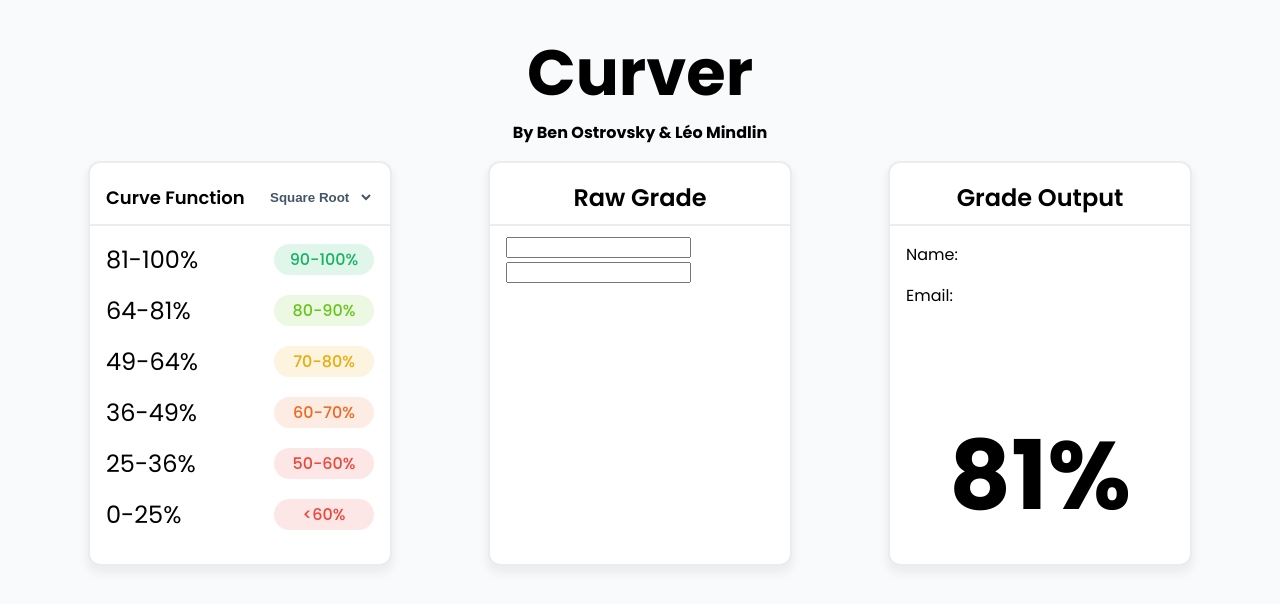
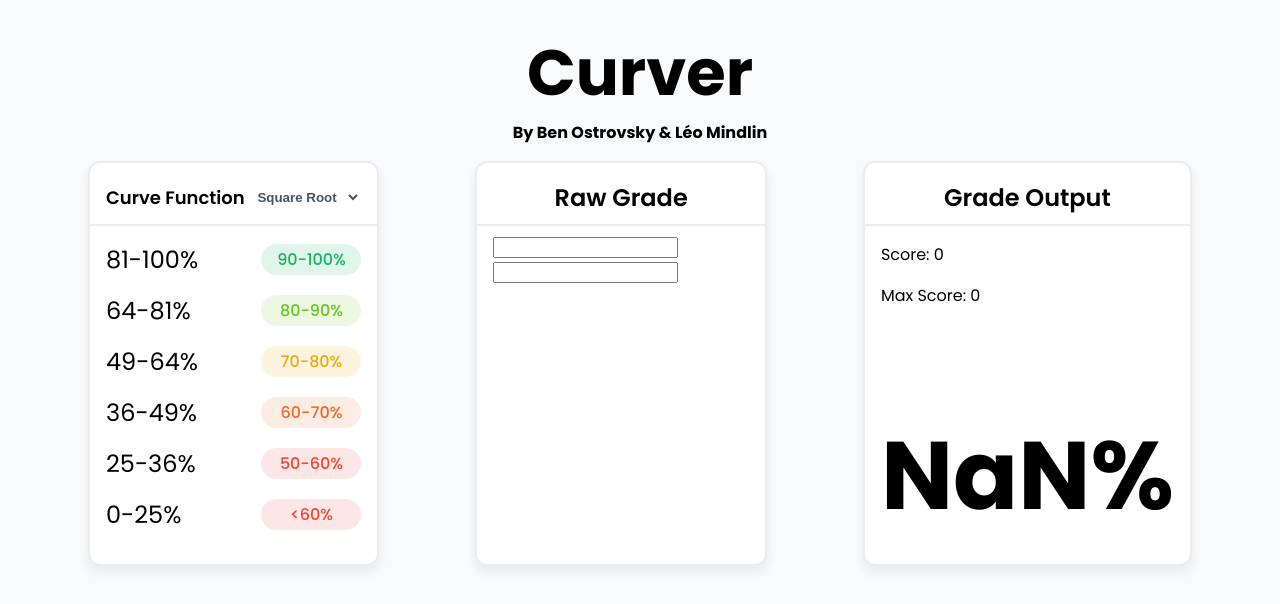
Before and after one commit to GradeCurver/Curver, a Next.js app: page / in a window 1280 px wide. Shown: the top 604 px of the page. Built offline with nearby package versions, Linux system fonts and the light colour scheme.

Commit message:
Dark Mode, Start Comments, Input Validation

```diff
--- a/pages/index.tsx
+++ b/pages/index.tsx
@@ -9,17 +9,15 @@ interface AppProps {}
 
 interface AppState {
   formData: {
-    name: string;
-    email: string;
+    score: number;
+    maxScore: number;
   };
 }
 
-
 export default function Home() {
-
   const [formData, setFormData] = useState<AppState['formData']>({
-    name: '',
-    email: '',
+    score: 0,
+    maxScore: 0,
   });
 
   const handleChange = (data: AppState['formData']) => {
@@ -29,7 +27,7 @@ export default function Home() {
   return (
     <>
       <Head>
-        <title>Create Next App</title>
+        <title>Curver</title>
         <meta name="description" content="Generated by create next app" />
         <meta name="viewport" content="width=device-width, initial-scale=1" />
         <link rel="icon" href="/favicon.ico" />
--- a/src/Cards/firstCard.tsx
+++ b/src/Cards/firstCard.tsx
@@ -1,4 +1,4 @@
-import styles from "../../styles/Home.module.css";
+import styles from "styles/Home.module.css";
 
 export const FirstCard = () => {
     return (
--- a/src/Cards/secondCard.tsx
+++ b/src/Cards/secondCard.tsx
@@ -1,38 +1,46 @@
-import styles from "../../styles/Home.module.css";
+import styles from "/styles/Home.module.css";
 import React, { useState } from 'react';
 
 interface FormData {
-    name: string;
-    email: string;
+  score: number;
+  maxScore: number;
 }
-
 interface FormProps {
   onChange: (data: FormData) => void;
 }
 
+// The Form component is a functional component that takes in props of type FormProps
 export const SecondCard: React.FC<FormProps> = (props) => {
   const [formData, setFormData] = useState<FormData>({
-        name: '',
-        email: '',
+    score: 0,
+    maxScore: 0,
   });
 
-    //   const handleChange = (event: React.ChangeEvent<HTMLInputElement>) => {
-    //     setFormData({
-    //       ...formData,
-    //       [event.target.name]: event.target.value,
-    //     });
-    //     props.onChange(formData);
-    //   };
 
   const handleChange = (event: React.ChangeEvent<HTMLInputElement>) => {
-        setFormData({
+    // Create a copy of the current form data
+    const updatedFormData = {
       ...formData,
-          [event.target.name]: event.target.value,
-        });
-        props.onChange({
-          ...formData,
-          [event.target.name]: event.target.value,
-        });
+      // Update the value of the field that was changed
+      [event.target.name]: event.target.valueAsNumber,
+    };
+
+    // Check if the score is greater than the input
+    // If it is, set the score equal to the input to prevent scores greater than 100%
+    if (event.target.name === "score" && updatedFormData.score > updatedFormData.maxScore) {
+      updatedFormData.score = updatedFormData.maxScore;
+    }
+
+    setFormData(updatedFormData);
+    props.onChange(updatedFormData);
+  };
+
+  // Check to see if input is less than 5 digits
+  // To prevent a super long number, messing up the layout
+  const handleInput = (event: React.ChangeEvent<HTMLInputElement>) => {
+    if (event.target.value.length > 5) {
+      event.target.value = event.target.value.slice(0, 5);
+    }
   };
 
   return (
@@ -43,8 +51,8 @@ export const SecondCard: React.FC<FormProps> = (props) => {
       <hr />
 
       <form>
-                <input name="name" onChange={handleChange} />
-                <input name="email" onChange={handleChange} />
+        <input name="score" type="number" max={9999} maxLength={4} onChange={handleChange} onInput={handleInput} />
+        <input name="maxScore" type="number" max={9999} maxLength={4} onChange={handleChange} onInput={handleInput} />
       </form>
     </div>
   )
--- a/src/Cards/thirdCard.tsx
+++ b/src/Cards/thirdCard.tsx
@@ -1,22 +1,37 @@
-import styles from "../../styles/Home.module.css";
+import styles from "/styles/Home.module.css";
 
 interface DisplayProps {
     formData: {
-        name: string;
-        email: string;
+        score: number;
+        maxScore: number;
     };
 }
 
+
 export const ThirdCard: React.FC<DisplayProps> = (props) => {
+
     return (
         <div className={styles.card}>
             <div className={styles.cardHeader}>
                 <h1>Grade Output</h1>
             </div>
             <hr />
-            <p>Name: {props.formData.name}</p>
-            <p>Email: {props.formData.email}</p>
-            <div className={styles.bigText}>81%</div>
+            <p>Score: {props.formData.score}</p>
+            <p>Max Score: {props.formData.maxScore}</p>
+            <div className={styles.bigText}>{curveGrade(props.formData.score, props.formData.maxScore)}%</div>
         </div>
     )
 };
+
+function curveGrade(score: number, maxScore: number): string {
+    var curved: number
+
+    if (score > maxScore) {
+        score = maxScore
+    }
+
+    // console.log(score)
+
+    curved = ((score / maxScore)*100)
+    return ( curved.toFixed(2) )
+}
--- a/styles/globals.css
+++ b/styles/globals.css
@@ -1,5 +1,5 @@
+/* Light Mode Colors & Other Tweaks */
 :root {
-
   --max-width: 1100rem;
 
   --background-color: #F8FAFC;
@@ -17,14 +17,15 @@
 :focus {outline:none;}
 ::-moz-focus-inner {border:0;}
 
+/* Dark Mode Colors */
 @media (prefers-color-scheme: dark) {
   :root{
-    --background-color: #101828;
+    --background-color: #000000;
     --text-color: #ffffff;
-    --text-secondary-color: #96A2B5;
+    --text-secondary-color: #A5A5A6;
 
-    --card-background-color: #050F21;
-    --card-stroke-color: #1D2939;
+    --card-background-color: #1A1A1A;
+    --card-stroke-color: #3C3C3E;
     --card-text-color: #F8FAFC;
     --card-shadow-color: rgba(0, 0, 0, 0);
 
```
Lines whose indentation alone changed are shown as unchanged.
